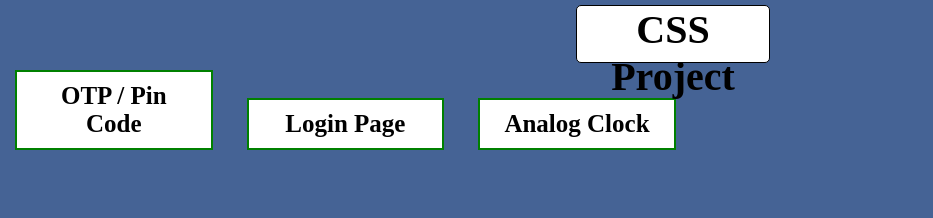
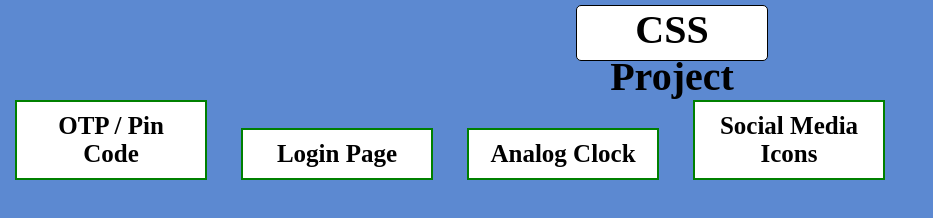
Before and after one commit to Shubhamkitian007/CSS-Project, a plain HTML site: page index.html in a window 1280 px wide. Shown: the whole page, without its empty margins (0-933 px from the left). Drawn offline with Linux system fonts and the light colour scheme.

Commit message:
social Media Icons

```diff
--- /dev/null
+++ b/Social Media/style.css
@@ -0,0 +1,63 @@
+*{
+    margin: 0;
+    padding: 0;
+    box-sizing: border-box;
+}
+
+body{
+    display: flex;
+    align-items: center;
+    justify-content: center;
+    height: 100vh;
+}
+
+.title{
+    text-align: center;
+    font-size: 3em;
+    font-family: Arial, Helvetica, sans-serif;
+}
+
+.socialicons{
+    display: flex;
+    margin-top: 100px;
+}
+
+.socialicons{
+    display: flex;
+    margin-top: 100px;
+}
+
+.socialicons .icon{
+    width: 80px;
+    height: 80px;
+    box-shadow: 0 0 5px 10px rgba(0, 0, 0, 0.05);
+    margin: 0 30px;
+    text-align: center;
+    line-height: 80px;
+    font-size: 35px;
+    text-decoration: none;
+    color: #000;
+    border-radius: 50%;
+    position: relative;
+    overflow: hidden;
+}
+
+a:after{
+    content: "";
+    width: 80px;
+    height: 80px;
+    z-index: -1;
+    position: absolute;
+    bottom: -80px;
+    left: 0;
+    background: linear-gradient(to bottom, #8A2387, #E94057, #F27121);
+    transition: .5s;
+}
+
+.socialicons .icon:hover{
+    color: #fff;
+}
+
+a:hover::after{
+    bottom: 0;
+}
--- a/index.html
+++ b/index.html
@@ -10,10 +10,11 @@
 </head>
 <body>
     <div class="containor">
-        <h2>CSS Project</h2>
-        <a href="./CSS OTP/index.html" target="_blank">OTP / Pin Code</a>
-        <a href="./Login/index.html" target="_blank">Login Page</a>
-        <a href="./Clock/index.html" target="_blank">Analog Clock</a>
+        <h2 class="head">CSS Project</h2>
+        <a class="a_tag" href="./CSS OTP/index.html" target="_blank">OTP / Pin Code</a>
+        <a class="a_tag" href="./Login/index.html" target="_blank">Login Page</a>
+        <a class="a_tag" href="./Clock/index.html" target="_blank">Analog Clock</a>
+        <a class="a_tag" href="./Social Media/index.html" target="_blank">Social Media Icons</a>
     </div>
 </body>
 </html>
--- a/style.css
+++ b/style.css
@@ -1,27 +1,38 @@
 *{
     margin: 0;
     padding: 0;
+    box-sizing: border-box;
 }
 
 body{
-    background-color: #34558be9;
+    background-color: #4d7ecde9;
+    align-items: center;
+
+}
+
+.containor{
+    box-sizing: border-box;
+    justify-content: center;
+    align-items: center;
 }
 
 .containor a{
-    width: 12%;
+    width: 15%;
     font-size: 25px;
     font-weight: 900;
-    /* margin: 10px 25px; */
     align-items: center;
     justify-content: space-between;
-    margin: 70px 15px;
+    margin: 100px 15px;
+
 }
+
 .containor h2{
     width: 15%;
     height: 7%;
     border: 1px solid black;
     border-radius: 5px;
-    position:fixed;
+
+    position:absolute;
     top: 5px;
     left: 45%;
     text-align: center;
@@ -43,4 +54,6 @@ a:link, a:visited {
   a:hover, a:active {
     background-color: rgba(0, 128, 0, 0.927);
     color: white;
+    transition: .5s;
+
 }
```
Also changed, not shown: Social Media/index.html (added, +42 -0 lines).
